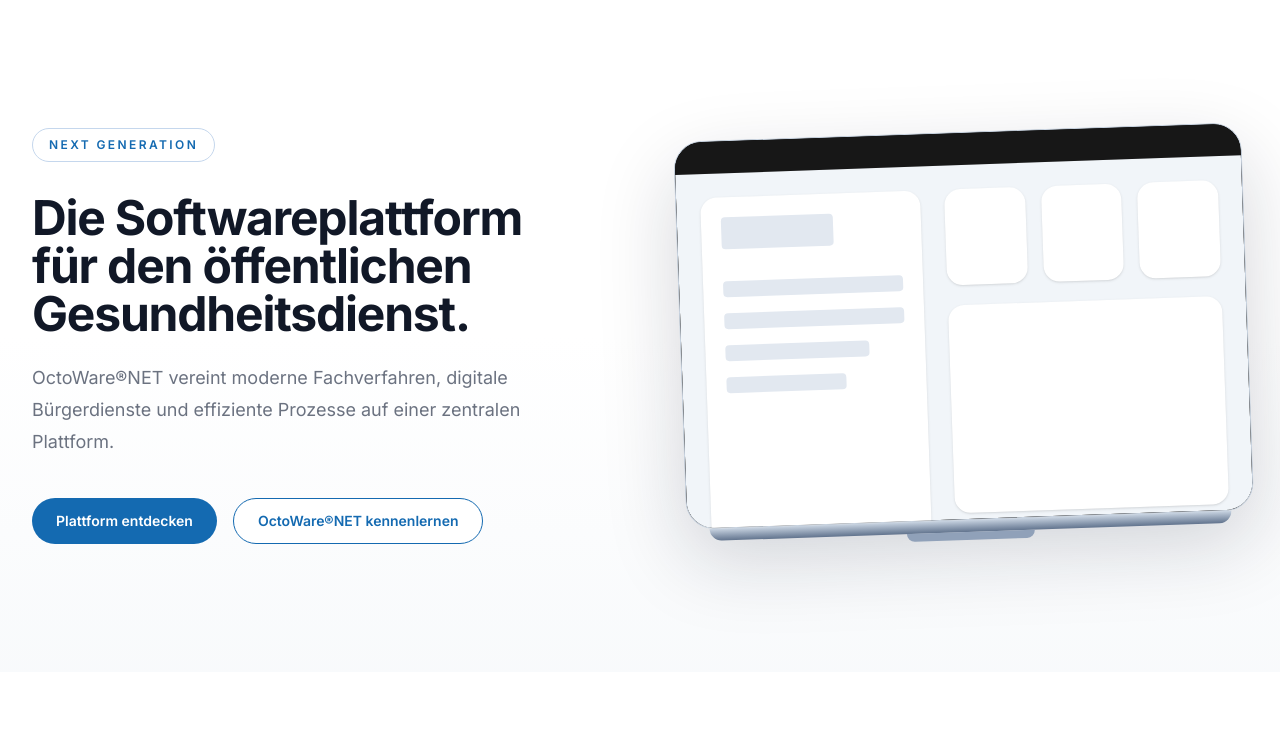
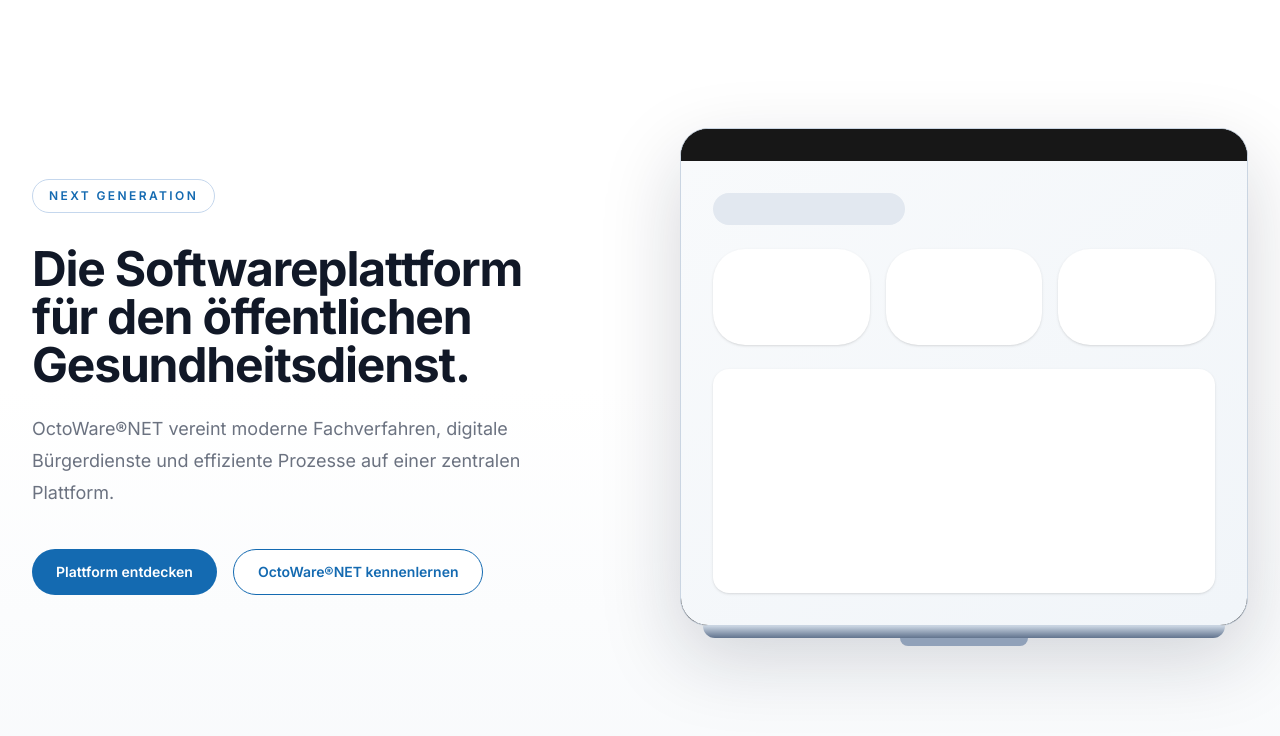
Before and after one commit to weblogger117-art/octoware-website, a Next.js app: page / in a window 1280 px wide. Shown: the top 736 px of the page. Built offline with nearby package versions, Linux system fonts and the light colour scheme.

Commit message:
Update HeroVisual.tsx

```diff
--- a/components/sections/HeroVisual.tsx
+++ b/components/sections/HeroVisual.tsx
@@ -2,54 +2,26 @@ import { Laptop } from "@/components/ui";
 
 export function HeroVisual() {
   return (
-    <div className="flex justify-center lg:justify-end lg:rotate-[-2deg]">
+    <div className="flex justify-center lg:justify-end">
       <Laptop>
 
-        <div className="aspect-[16/10] bg-slate-100 p-6">
+        <div className="aspect-[16/10] bg-gradient-to-br from-slate-50 to-slate-100 p-8">
 
-  <div className="grid h-full grid-cols-[220px_1fr] gap-6">
+          <div className="space-y-6">
 
-    {/* Sidebar */}
+            <div className="h-8 w-48 rounded-lg bg-slate-200" />
 
-    <div className="rounded-2xl bg-white p-5 shadow-sm">
+            <div className="grid grid-cols-3 gap-4">
+              <div className="h-24 rounded-xl bg-white shadow-sm" />
+              <div className="h-24 rounded-xl bg-white shadow-sm" />
+              <div className="h-24 rounded-xl bg-white shadow-sm" />
+            </div>
 
-      <div className="mb-8 h-8 w-28 rounded bg-slate-200" />
+            <div className="h-56 rounded-2xl bg-white shadow-sm" />
 
-      <div className="space-y-4">
-        <div className="h-4 rounded bg-slate-200" />
-        <div className="h-4 rounded bg-slate-200" />
-        <div className="h-4 w-4/5 rounded bg-slate-200" />
-        <div className="h-4 w-2/3 rounded bg-slate-200" />
-      </div>
+          </div>
 
-    </div>
-
-    {/* Inhalt */}
-
-    <div className="space-y-5">
-
-      <div className="grid grid-cols-3 gap-4">
-
-        <div className="h-24 rounded-2xl bg-white shadow-sm" />
-        <div className="h-24 rounded-2xl bg-white shadow-sm" />
-        <div className="h-24 rounded-2xl bg-white shadow-sm" />
-
-      </div>
-
-      <div className="h-52 rounded-2xl bg-white shadow-sm" />
-
-      <div className="grid grid-cols-2 gap-4">
-
-        <div className="h-28 rounded-2xl bg-white shadow-sm" />
-        <div className="h-28 rounded-2xl bg-white shadow-sm" />
-
-      </div>
-
-    </div>
-
-  </div>
-
-</div>
+        </div>
 
       </Laptop>
     </div>
```
